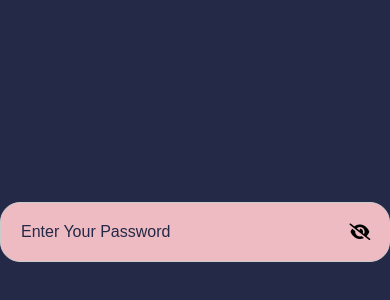
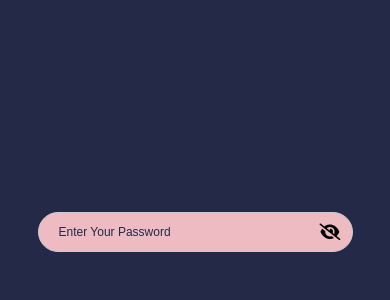
Before and after one commit to isha9229/Password-Strength-Checker, a plain HTML site: page index.html in a window 390 px wide. Shown: the part 190-490 px from the top of the page. Drawn offline with Linux system fonts and the light colour scheme.

Commit message:
Update style.css

```diff
--- a/style.css
+++ b/style.css
@@ -3,6 +3,11 @@
   padding: 0;
   box-sizing: border-box;
 }
+
+body {
+  font-family: Arial, sans-serif;
+}
+
 .container {
   height: 100vh;
   width: 100%;
@@ -10,17 +15,19 @@
   display: flex;
   justify-content: center;
   align-items: center;
+  padding: 20px;
 }
 
 .input-box {
-  width: 400px;
+  width: 90%;
+  max-width: 400px;
   position: relative;
 }
 
 .input-box input {
   width: 100%;
   height: 60px;
-  padding: 0px 20px;
+  padding: 0 20px;
   background-color: #eebbc3;
   border: 1px solid #ccc;
   outline: none;
@@ -34,22 +41,63 @@
 }
 
 button {
-    width: 3px;
-    height: 3px;
+  width: 40px;
+  height: 40px;
   background: transparent;
   border: none;
   outline: none;
   cursor: pointer;
   position: absolute;
-    top: 38%;
-    left: 90%;
-    transform: translate(-48%);
+  top: 50%;
+  right: 10px;
+  transform: translateY(-50%);
 }
 
-#msg{
+#msg {
   position: absolute;
   margin-top: 5px;
   color: #b8c1ec;
   font-size: 16px;
   display: none;
 }
+
+/* Media Queries for responsiveness */
+@media (max-width: 768px) {
+  .input-box {
+    width: 80%;
+  }
+
+  .input-box input {
+    height: 50px;
+    font-size: 14px;
+  }
+
+  button {
+    width: 30px;
+    height: 30px;
+  }
+
+  #msg {
+    font-size: 14px;
+  }
+}
+
+@media (max-width: 480px) {
+  .input-box {
+    width: 90%;
+  }
+
+  .input-box input {
+    height: 40px;
+    font-size: 12px;
+  }
+
+  button {
+    width: 25px;
+    height: 25px;
+  }
+
+  #msg {
+    font-size: 12px;
+  }
+}
```
Lines whose indentation alone changed are shown as unchanged.
